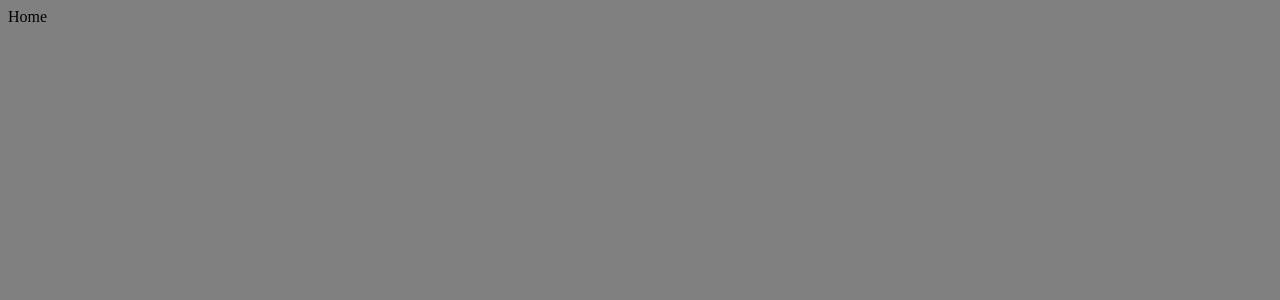
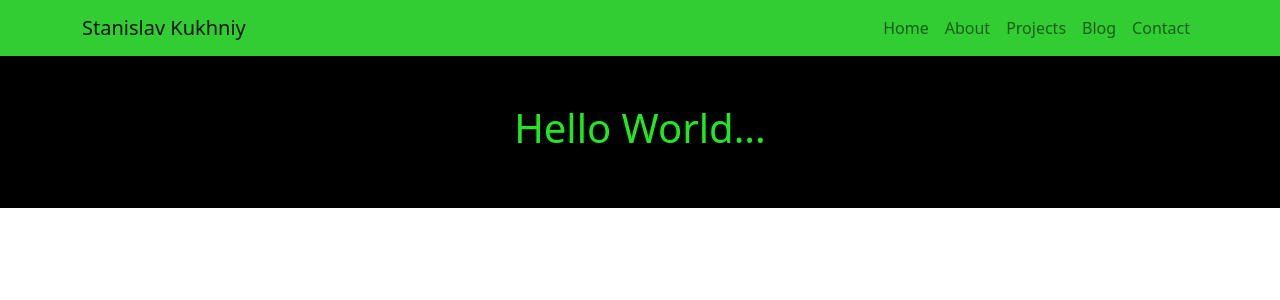
Before and after one commit to skukhniy/personal-website, a React (Create React App) app: page / in a window 1280 px wide. Shown: the top 300 px of the page. Built offline with nearby package versions, Linux system fonts and the light colour scheme.

Commit message:
added navbar and base intro component

```diff
--- a/package.json
+++ b/package.json
@@ -6,8 +6,11 @@
     "@testing-library/jest-dom": "^5.16.5",
     "@testing-library/react": "^13.4.0",
     "@testing-library/user-event": "^13.5.0",
+    "bootstrap": "^5.2.1",
     "react": "^18.2.0",
+    "react-bootstrap": "^2.5.0",
     "react-dom": "^18.2.0",
+    "react-router-dom": "^6.4.0",
     "react-scripts": "5.0.1",
     "web-vitals": "^2.1.4"
   },
--- a/src/App.js
+++ b/src/App.js
@@ -1,8 +1,14 @@
+import Home from "./components/Home";
+import Header from "./components/Header";
 import "./styles/App.scss";
-import Home from "./components/Home";
-
+import "bootstrap/dist/css/bootstrap.min.css";
 function App() {
-	return <Home />;
+	return (
+		<div>
+			<Header />
+			<Home />
+		</div>
+	);
 }
 
 export default App;
--- /dev/null
+++ b/src/components/Header.js
@@ -0,0 +1,26 @@
+import Container from "react-bootstrap/Container";
+import Nav from "react-bootstrap/Nav";
+import Navbar from "react-bootstrap/Navbar";
+import NavDropdown from "react-bootstrap/NavDropdown";
+
+function NavbarC() {
+	return (
+		<Navbar className="navbar-custom" variant="light" expand="xl">
+			<Container>
+				<Navbar.Brand href="#home">Stanislav Kukhniy </Navbar.Brand>
+				<Navbar.Toggle aria-controls="basic-navbar-nav" />
+				<Navbar.Collapse id="basic-navbar-nav">
+					<Nav className="ms-auto">
+						<Nav.Link href="#home">Home</Nav.Link>
+						<Nav.Link href="#link">About</Nav.Link>
+						<Nav.Link href="#link">Projects</Nav.Link>
+						<Nav.Link href="#link">Blog</Nav.Link>
+						<Nav.Link href="#link">Contact</Nav.Link>
+					</Nav>
+				</Navbar.Collapse>
+			</Container>
+		</Navbar>
+	);
+}
+
+export default NavbarC;
--- a/src/components/Home.js
+++ b/src/components/Home.js
@@ -1,5 +1,6 @@
 import React from "react";
+import Introduction from "./Introduction";
 
 export default function Home() {
-	return <div>Home</div>;
+	return <Introduction />;
 }
--- /dev/null
+++ b/src/components/Introduction.js
@@ -0,0 +1,9 @@
+import React from "react";
+
+export default function Introduction() {
+	return (
+		<div className="intro-custom p-5 text-center">
+			<h1>Hello World...</h1>
+		</div>
+	);
+}
--- a/src/styles/App.scss
+++ b/src/styles/App.scss
@@ -1,4 +1,14 @@
 html,
 body {
-	background-color: grey;
+	background-color: white;
+	height: 100%;
 }
+
+.navbar-custom {
+	background-color: limegreen;
+}
+
+.intro-custom {
+	background-color: black;
+	color: rgb(30, 234, 30);
+}
```
Also changed, not shown: 1 other file (tests, documents, lock files or other folders).
